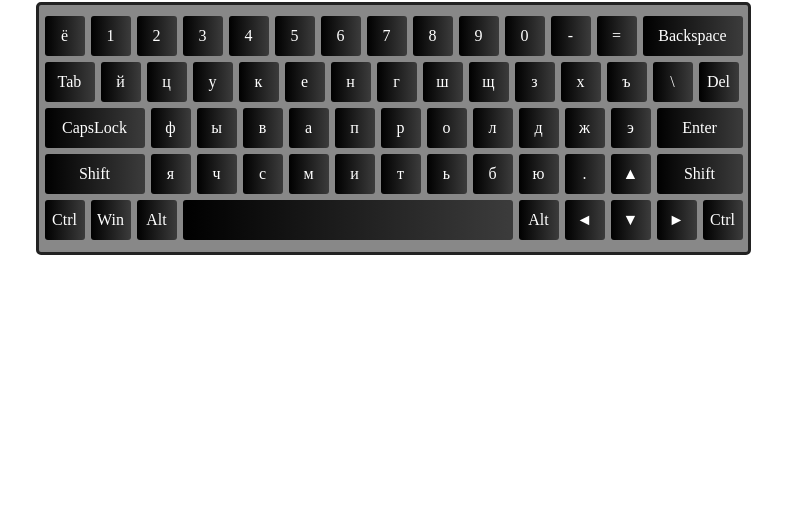
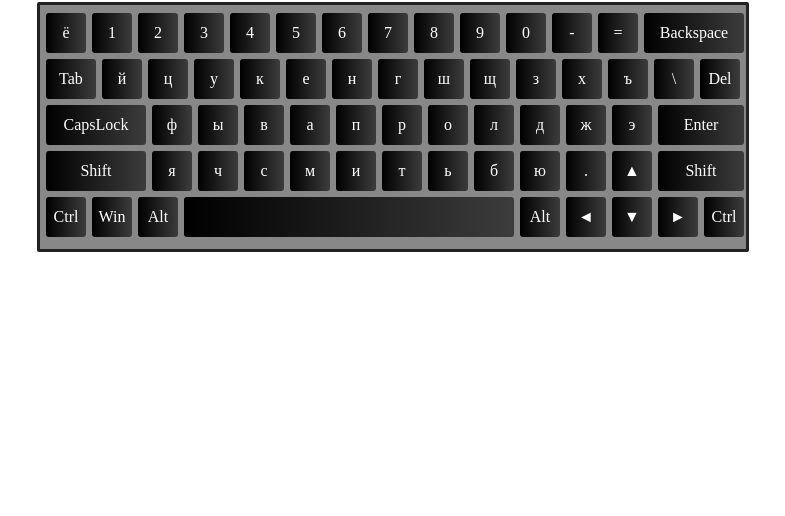
Before and after one commit to ShadeZP/Virtual-keyboard, a website: page index.html in a window 1280 px wide. Shown: the part 284-800 px from the top of the page, without its empty margins (247-1032 px from the left). Drawn offline with Linux system fonts and the light colour scheme.

Commit message:
feat: add final solution

```diff
--- a/script.js
+++ b/script.js
@@ -1,3 +1,7 @@
+const textarea = document.createElement('textarea');
+const title = document.createElement('p');
+const keyboard = document.createElement('div');
+
 const KEYS = [
   {
     code: 'Backquote',
@@ -184,122 +188,170 @@ const KEYS = [
   }, {
     code: 'Backspace',
     eng: {
+      caps: 'Backspace',
       caseDown: 'Backspace',
       caseUp: 'Backspace',
+      loverCaps: 'Backspace',
     },
     rus: {
+      caps: 'Backspace',
       caseDown: 'Backspace',
       caseUp: 'Backspace',
+      loverCaps: 'Backspace',
     },
   }, {
     code: 'Tab',
     eng: {
+      caps: 'Tab',
       caseDown: 'Tab',
       caseUp: 'Tab',
+      loverCaps: 'Tab',
     },
     rus: {
+      caps: 'Tab',
       caseDown: 'Tab',
       caseUp: 'Tab',
+      loverCaps: 'Tab',
     },
   }, {
     code: 'KeyQ',
     eng: {
+      caps: 'Q',
       caseDown: 'q',
       caseUp: 'Q',
+      loverCaps: 'q',
     },
     rus: {
+      caps: 'Й',
       caseDown: 'й',
       caseUp: 'Й',
+      loverCaps: 'й',
     },
   }, {
     code: 'KeyW',
     eng: {
+      caps: 'W',
       caseDown: 'w',
       caseUp: 'W',
+      loverCaps: 'w',
     },
     rus: {
+      caps: 'Ц',
       caseDown: 'ц',
       caseUp: 'Ц',
+      loverCaps: 'ц',
     },
   }, {
     code: 'KeyE',
     eng: {
+      caps: 'E',
       caseDown: 'e',
       caseUp: 'E',
+      loverCaps: 'e',
     },
     rus: {
+      caps: 'У',
       caseDown: 'у',
       caseUp: 'У',
+      loverCaps: 'у',
     },
   }, {
     code: 'KeyR',
     eng: {
+      caps: 'R',
       caseDown: 'r',
       caseUp: 'R',
+      loverCaps: 'r',
     },
     rus: {
+      caps: 'К',
       caseDown: 'к',
       caseUp: 'К',
+      loverCaps: 'к',
     },
   }, {
     code: 'KeyT',
     eng: {
+      caps: 'T',
       caseDown: 't',
       caseUp: 'T',
+      loverCaps: 't',
     },
     rus: {
+      caps: 'Е',
       caseDown: 'е',
       caseUp: 'Е',
+      loverCaps: 'е',
     },
   }, {
     code: 'KeyY',
     eng: {
+      caps: 'Y',
       caseDown: 'y',
       caseUp: 'Y',
+      loverCaps: 'y',
     },
     rus: {
+      caps: 'Н',
       caseDown: 'н',
       caseUp: 'Н',
+      loverCaps: 'н',
     },
   }, {
     code: 'KeyU',
     eng: {
+      caps: 'U',
       caseDown: 'u',
       caseUp: 'U',
+      loverCaps: 'u',
     },
     rus: {
+      caps: 'Г',
       caseDown: 'г',
       caseUp: 'Г',
+      loverCaps: 'г',
     },
   }, {
     code: 'KeyI',
     eng: {
+      caps: 'I',
       caseDown: 'i',
       caseUp: 'I',
+      loverCaps: 'i',
     },
     rus: {
+      caps: 'Ш',
       caseDown: 'ш',
       caseUp: 'Ш',
+      loverCaps: 'ш',
     },
   }, {
     code: 'KeyO',
     eng: {
+      caps: 'O',
       caseDown: 'o',
       caseUp: 'O',
+      loverCaps: 'o',
     },
     rus: {
+      caps: 'Щ',
       caseDown: 'щ',
       caseUp: 'Щ',
+      loverCaps: 'щ',
     },
   }, {
     code: 'KeyP',
     eng: {
+      caps: 'P',
       caseDown: 'p',
       caseUp: 'P',
+      loverCaps: 'p',
     },
     rus: {
+      caps: 'З',
       caseDown: 'з',
       caseUp: 'З',
+      loverCaps: 'з',
     },
   }, {
     code: 'BracketLeft',
@@ -346,112 +398,156 @@ const KEYS = [
   }, {
     code: 'Delete',
     eng: {
+      caps: 'Del',
       caseDown: 'Del',
       caseUp: 'Del',
+      loverCaps: 'Del',
     },
     rus: {
+      caps: 'Del',
       caseDown: 'Del',
       caseUp: 'Del',
+      loverCaps: 'Del',
     },
   }, {
     code: 'CapsLock',
     eng: {
+      caps: 'CapsLock',
       caseDown: 'CapsLock',
       caseUp: 'CapsLock',
+      loverCaps: 'CapsLock',
     },
     rus: {
+      caps: 'CapsLock',
       caseDown: 'CapsLock',
       caseUp: 'CapsLock',
+      loverCaps: 'CapsLock',
     },
   }, {
     code: 'KeyA',
     eng: {
+      caps: 'A',
       caseDown: 'a',
       caseUp: 'A',
+      loverCaps: 'a',
     },
     rus: {
+      caps: 'Ф',
       caseDown: 'ф',
       caseUp: 'Ф',
+      loverCaps: 'ф',
     },
   }, {
     code: 'KeyS',
     eng: {
+      caps: 'S',
       caseDown: 's',
       caseUp: 'S',
+      loverCaps: 's',
     },
     rus: {
+      caps: 'Ы',
       caseDown: 'ы',
       caseUp: 'Ы',
+      loverCaps: 'ы',
     },
   }, {
     code: 'KeyD',
     eng: {
+      caps: 'D',
       caseDown: 'd',
       caseUp: 'D',
+      loverCaps: 'd',
     },
     rus: {
+      caps: 'В',
       caseDown: 'в',
       caseUp: 'В',
+      loverCaps: 'в',
     },
   }, {
     code: 'KeyF',
     eng: {
+      caps: 'F',
       caseDown: 'f',
       caseUp: 'F',
+      loverCaps: 'f',
     },
     rus: {
+      caps: 'А',
       caseDown: 'а',
       caseUp: 'А',
+      loverCaps: 'а',
     },
   }, {
     code: 'KeyG',
     eng: {
+      caps: 'G',
       caseDown: 'g',
       caseUp: 'G',
+      loverCaps: 'g',
     },
     rus: {
+      caps: 'П',
       caseDown: 'п',
       caseUp: 'П',
+      loverCaps: 'п',
     },
   }, {
     code: 'KeyH',
     eng: {
+      caps: 'H',
       caseDown: 'h',
       caseUp: 'H',
+      loverCaps: 'h',
     },
     rus: {
+      caps: 'Р',
       caseDown: 'р',
       caseUp: 'Р',
+      loverCaps: 'р',
     },
   }, {
     code: 'KeyJ',
     eng: {
+      caps: 'J',
       caseDown: 'j',
       caseUp: 'J',
+      loverCaps: 'j',
     },
     rus: {
+      caps: 'О',
       caseDown: 'о',
       caseUp: 'О',
+      loverCaps: 'о',
     },
   }, {
     code: 'KeyK',
     eng: {
+      caps: 'K',
       caseDown: 'k',
       caseUp: 'K',
+      loverCaps: 'k',
     },
     rus: {
+      caps: 'Л',
       caseDown: 'л',
       caseUp: 'Л',
+      loverCaps: 'л',
     },
   }, {
     code: 'KeyL',
     eng: {
+      caps: 'L',
       caseDown: 'l',
       caseUp: 'L',
+      loverCaps: 'l',
     },
     rus: {
+      caps: 'Д',
       caseDown: 'д',
       caseUp: 'Д',
+      loverCaps: 'д',
     },
   }, {
     code: 'Semicolon',
@@ -484,92 +580,128 @@ const KEYS = [
   }, {
     code: 'Enter',
     eng: {
+      caps: 'Enter',
       caseDown: 'Enter',
       caseUp: 'Enter',
+      loverCaps: 'Enter',
     },
     rus: {
+      caps: 'Enter',
       caseDown: 'Enter',
       caseUp: 'Enter',
+      loverCaps: 'Enter',
     },
   }, {
     code: 'ShiftLeft',
     eng: {
+      caps: 'Shift',
       caseDown: 'Shift',
       caseUp: 'Shift',
+      loverCaps: 'Shift',
     },
     rus: {
+      caps: 'Shift',
       caseDown: 'Shift',
       caseUp: 'Shift',
+      loverCaps: 'Shift',
     },
   }, {
     code: 'KeyZ',
     eng: {
+      caps: 'Z',
       caseDown: 'z',
       caseUp: 'Z',
+      loverCaps: 'z',
     },
     rus: {
+      caps: 'Я',
       caseDown: 'я',
       caseUp: 'Я',
+      loverCaps: 'я',
     },
   }, {
     code: 'KeyX',
     eng: {
+      caps: 'X',
       caseDown: 'x',
       caseUp: 'X',
+      loverCaps: 'x',
     },
     rus: {
+      caps: 'Ч',
       caseDown: 'ч',
       caseUp: 'Ч',
+      loverCaps: 'ч',
     },
   }, {
     code: 'KeyC',
     eng: {
+      caps: 'C',
       caseDown: 'c',
       caseUp: 'C',
+      loverCaps: 'c',
     },
     rus: {
+      caps: 'С',
       caseDown: 'с',
       caseUp: 'С',
+      loverCaps: 'с',
     },
   }, {
     code: 'KeyV',
     eng: {
+      caps: 'V',
       caseDown: 'v',
       caseUp: 'V',
+      loverCaps: 'v',
     },
     rus: {
+      caps: 'М',
       caseDown: 'м',
       caseUp: 'М',
+      loverCaps: 'м',
     },
   }, {
     code: 'KeyB',
     eng: {
+      caps: 'B',
       caseDown: 'b',
       caseUp: 'B',
+      loverCaps: 'b',
     },
     rus: {
+      caps: 'И',
       caseDown: 'и',
       caseUp: 'И',
+      loverCaps: 'и',
     },
   }, {
     code: 'KeyN',
     eng: {
+      caps: 'N',
       caseDown: 'n',
       caseUp: 'N',
+      loverCaps: 'n',
     },
     rus: {
+      caps: 'Т',
       caseDown: 'т',
       caseUp: 'Т',
+      loverCaps: 'т',
     },
   }, {
     code: 'KeyM',
     eng: {
+      caps: 'M',
       caseDown: 'm',
       caseUp: 'M',
+      loverCaps: 'm',
     },
     rus: {
+      caps: 'Ь',
       caseDown: 'ь',
       caseUp: 'Ь',
+      loverCaps: 'ь',
     },
   }, {
     code: 'Comma',
@@ -616,112 +748,156 @@ const KEYS = [
   }, {
     code: 'ArrowUp',
     eng: {
+      caps: '▲',
       caseDown: '▲',
       caseUp: '▲',
+      loverCaps: '▲',
     },
     rus: {
+      caps: '▲',
       caseDown: '▲',
       caseUp: '▲',
+      loverCaps: '▲',
     },
   }, {
     code: 'ShiftRight',
     eng: {
+      caps: 'Shift',
       caseDown: 'Shift',
       caseUp: 'Shift',
+      loverCaps: 'Shift',
     },
     rus: {
+      caps: 'Shift',
       caseDown: 'Shift',
       caseUp: 'Shift',
+      loverCaps: 'Shift',
     },
   }, {
     code: 'ControlLeft',
     eng: {
+      caps: 'Ctrl',
       caseDown: 'Ctrl',
       caseUp: 'Ctrl',
+      loverCaps: 'Ctrl',
     },
     rus: {
+      caps: 'Ctrl',
       caseDown: 'Ctrl',
       caseUp: 'Ctrl',
+      loverCaps: 'Ctrl',
     },
   }, {
     code: 'MetaLeft',
     eng: {
+      caps: 'Win',
       caseDown: 'Win',
       caseUp: 'Win',
+      loverCaps: 'Win',
     },
     rus: {
+      caps: 'Win',
       caseDown: 'Win',
       caseUp: 'Win',
+      loverCaps: 'Win',
     },
   }, {
     code: 'AltLeft',
     eng: {
+      caps: 'Alt',
       caseDown: 'Alt',
       caseUp: 'Alt',
+      loverCaps: 'Alt',
     },
     rus: {
+      caps: 'Alt',
       caseDown: 'Alt',
       caseUp: 'Alt',
+      loverCaps: 'Alt',
     },
   }, {
     code: 'Space',
     eng: {
+      caps: ' ',
       caseDown: ' ',
       caseUp: ' ',
+      loverCaps: ' ',
     },
     rus: {
+      caps: ' ',
       caseDown: ' ',
       caseUp: ' ',
+      loverCaps: ' ',
     },
   }, {
     code: 'AltRight',
     eng: {
+      caps: 'Alt',
       caseDown: 'Alt',
       caseUp: 'Alt',
+      loverCaps: 'Alt',
     },
     rus: {
+      caps: 'Alt',
       caseDown: 'Alt',
       caseUp: 'Alt',
+      loverCaps: 'Alt',
     },
   }, {
     code: 'ArrowLeft',
     eng: {
+      caps: '◄',
       caseDown: '◄',
       caseUp: '◄',
+      loverCaps: '◄',
     },
     rus: {
+      caps: '◄',
       caseDown: '◄',
       caseUp: '◄',
+      loverCaps: '◄',
     },
   }, {
     code: 'ArrowDown',
     eng: {
+      caps: '▼',
       caseDown: '▼',
       caseUp: '▼',
+      loverCaps: '▼',
     },
     rus: {
+      caps: '▼',
       caseDown: '▼',
       caseUp: '▼',
+      loverCaps: '▼',
     },
   }, {
     code: 'ArrowRight',
     eng: {
+      caps: '►',
       caseDown: '►',
       caseUp: '►',
+      loverCaps: '►',
     },
     rus: {
+      caps: '►',
       caseDown: '►',
       caseUp: '►',
+      loverCaps: '►',
     },
   }, {
     code: 'ControlRight',
     eng: {
+      caps: 'Ctrl',
       caseDown: 'Ctrl',
       caseUp: 'Ctrl',
+      loverCaps: 'Ctrl',
     },
     rus: {
+      caps: 'Ctrl',
       caseDown: 'Ctrl',
       caseUp: 'Ctrl',
+      loverCaps: 'Ctrl',
     },
   },
 ];
@@ -740,30 +916,28 @@ class Key {
       case 'Backspace':
       case 'CapsLock':
       case 'ShiftLeft':
-        key.className = `key large ${this.code}`;
+        key.className = `key ${this.code} large`;
         break;
       case 'Tab':
-        key.className = `key Tab ${this.code}`;
+        key.className = `key ${this.code} Tab`;
         break;
       case 'Enter':
       case 'ShiftRight':
-        key.className = `key middle ${this.code}`;
+        key.className = `key ${this.code} middle`;
         break;
       case 'Space':
-        key.className = `key Space ${this.code}`;
+        key.className = `key ${this.code} Space`;
         break;
       default:
         key.className = `key ${this.code}`;
     }
 
-    // key.setAttribute('data-code', this.code);
-
     if (this.rus) {
       template += '<span class="rus">';
       template += `<span class="caseDown">${this.rus.caseDown}</span>`;
       template += `<span class="caseUP hidden">${this.rus.caseUp}</span>`;
-      template += `<span class="caps hidden">${this.rus.caps || this.rus.caseUp}</span>`;
-      template += `<span class="loverCaps hidden">${this.rus.loverCaps || this.rus.caseDown}</span>`;
+      template += `<span class="caps hidden">${this.rus.caps}</span>`;
+      template += `<span class="loverCaps hidden">${this.rus.loverCaps}</span>`;
       template += '</span>';
     }
 
@@ -771,8 +945,8 @@ class Key {
       template += '<span class="eng hidden">';
       template += `<span class="caseDown hidden">${this.eng.caseDown}</span>`;
       template += `<span class="caseUP hidden">${this.eng.caseUp}</span>`;
-      template += `<span class="caps hidden">${this.eng.caps || this.eng.caseUp}</span>`;
-      template += `<span class="loverCaps hidden">${this.eng.loverCaps || this.eng.caseDown}</span>`;
+      template += `<span class="caps hidden">${this.eng.caps}</span>`;
+      template += `<span class="loverCaps hidden">${this.eng.loverCaps}</span>`;
       template += '</span>';
     }
 
@@ -798,8 +972,6 @@ const renderKeysToDom = () => {
   container.append(frag);
 };
 
-const eventKeys = ['Backspace', 'Tab', 'Delete', 'Enter', 'CapsLock', 'ShiftLeft', 'ShiftRight', 'ControlLeft', 'MetaLeft', 'AltLeft', 'AltRight', 'ControlRight'];
-
 const pressedKey = {
   event: null,
   code: null,
@@ -815,10 +987,10 @@ const settings = {
   CapsLockActive: false,
 };
 
-function changeCase() {
+const changeCase = () => {
   const elem = document.querySelectorAll(`span.${settings.lang}`);
   for (let i = 0; i < elem.length; i += 1) {
-    for (let j = 0; j < 3; j += 1) {
+    for (let j = 0; j < 4; j += 1) {
       if (!elem[i].querySelectorAll('span')[j].classList.contains('hidden')) {
         elem[i].querySelectorAll('span')[j].classList.add('hidden');
       }
@@ -837,7 +1009,7 @@ function changeCase() {
       settings.case = 'caseDown';
     }
   }
-}
+};
 
 const changeLang = () => {
   const elem = document.querySelectorAll(`span.${settings.lang}`);
@@ -858,25 +1030,30 @@ const changeLang = () => {
   }
 };
 
-function initLanguage() {
+const initLanguage = () => {
   if (localStorage.lang === 'eng') {
     changeLang();
   }
-}
+};
+
+const setFocus = () => {
+  textarea.focus();
+};
+setFocus();
 
 let textArea = null;
 
-function addActive() {
+const addActive = () => {
   pressedKey.element.classList.add('active');
-}
+};
 
-function removeActive() {
+const removeActive = () => {
   if (pressedKey.element) {
     if (pressedKey.element.classList.contains('active')) {
       pressedKey.element.classList.remove('active');
     }
   }
-}
+};
 
 function KeyFunction() {
   let cursorPosition = textArea.selectionStart;
@@ -947,26 +1124,49 @@ function KeyFunction() {
         changeCase();
       }
       break;
+    case 'ArrowLeft':
+      cursorPosition -= 1;
+      textArea.selectionEnd = cursorPosition;
+      break;
+    case 'ArrowRight':
+      cursorPosition += 1;
+      textArea.selectionStart = cursorPosition;
+      break;
+    case 'ControlRight':
+    case 'ControlLeft':
+    case 'AltRight':
+    case 'AltLeft':
+    case 'MetaLeft':
+      pressedKey.char = '';
+      write();
+      break;
     default:
       write();
+  }
+  if (pressedKey.event.altKey && pressedKey.event.ctrlKey && pressedKey.event.shiftKey) {
+    return (1);
   }
   if (pressedKey.event.altKey && pressedKey.event.ctrlKey) {
     changeLang();
   }
 }
 
-function keyDownHandler(event) {
+const keyDownHandler = (event) => {
   event.preventDefault();
+  KEYS.forEach((elem) => {
+    if (elem.code === event.code) {
       pressedKey.event = event;
       pressedKey.code = event.code;
       [pressedKey.element] = document.getElementsByClassName(event.code);
       pressedKey.char = pressedKey.element.querySelectorAll(':not(.hidden)')[1].textContent;
       KeyFunction();
       addActive();
-// "MetaLeft" === pressedKey.code ? (this.addActiveState(), setTimeout(removeActiveState.bind(this), 300)) : ["CapsLock", "ShiftLeft", "ShiftRight"].includes(pressedKey.code) || addActiveState();
+      setFocus();
     }
+  });
+};
 
-function KeyUpHandler(event) {
+const KeyUpHandler = (event) => {
   const elem = document.getElementsByClassName(event.code)[0];
   if (elem) {
     pressedKey.element = elem.closest('div');
@@ -982,26 +1182,28 @@ function KeyUpHandler(event) {
   } else {
     removeActive();
   }
-}
+};
 
-function mouseDownHandler(event) {
+const mouseDownHandler = (event) => {
   if (event.target.tagName.toLowerCase() === 'span') {
     pressedKey.event = event;
     pressedKey.element = event.target.closest('div');
-    [, , pressedKey.code] = pressedKey.element.classList;
+    [, pressedKey.code] = pressedKey.element.classList;
     pressedKey.char = event.target.textContent;
     KeyFunction();
     addActive();
+    setFocus();
     event.preventDefault();
+  } else {
+    setFocus();
   }
-}
+};
 
-function mouseUpHandler(event) {
-  pressedKey.event = event;
-  pressedKey.element = event.target.closest('div');
+const mouseUpHandler = () => {
+  setFocus();
   if (pressedKey.element) {
     if (pressedKey.element.classList.contains('key')) {
-      [, , pressedKey.code] = pressedKey.element.classList;
+      [, pressedKey.code] = pressedKey.element.classList;
     }
   }
   removeActive();
@@ -1017,18 +1219,15 @@ function mouseUpHandler(event) {
       changeCase();
     }
   }
-}
+};
 
 window.onload = function init() {
   if (KEYS) {
-    const textarea = document.createElement('textarea');
-    const title = document.createElement('p');
-    const keyboard = document.createElement('div');
-    title.innerText = 'Переключение языков пока Ctrl + Alt';
+    title.innerText = 'Переключение языков Ctrl + Alt'
     textarea.classList.add('textarea');
     textarea.setAttribute('id', 'textarea');
     textarea.autofocus = true;
-    title.classList.add('title'); // TODO нет такого стиля доделать
+    title.classList.add('title');
     keyboard.classList.add('keyboard');
     document.body.append(textarea);
     document.body.append(title);
--- a/style.css
+++ b/style.css
@@ -1,6 +1,5 @@
 .centralizer {
     margin: 0 auto;
-    font-family: "Trebuchet MS", "Helvetica", sans-serif
 }
 
 .textarea {
@@ -35,20 +34,17 @@
 
 .title {
     font-size: 30px;
-    color: rgba(101, 134, 177, 0.8);
-    -webkit-text-stroke: 1px rgba(114, 177, 101, 0.8);
-    -webkit-text-fill-color: rgba(101, 134, 177, 0.8)
 }
 
 .keyboard {
     width: 704px;
     margin: 0 auto;
-    padding: 5px;
+    padding: 2px;
     padding-left: 0;
     padding-bottom: 12px;
     background: #888888;
     border: 3px solid #222222;
-    border-radius: 5px;
+    border-radius: 2px;
     display: flex;
     flex-wrap: wrap;
 }
@@ -61,7 +57,6 @@
 }
 
 .key {
-    /* float: left; */
     width: 40px;
     height: 40px;
     margin-left: 6px;
@@ -70,45 +65,87 @@
     line-height: 40px;
     text-align: center;
     color: #ffffff;
-    /* background: black; */
     background-image: linear-gradient(to right, #000000 0%, #3D3D3D 51%, #828288 100%);
     background-size: 200% auto;
     transition: 1s;
     border-radius: 3px;
     cursor: pointer;
     user-select: none;
-    /* transition: border-radius 0.3s, background-color 0.3s */
+}
+
+.keyboard .key.active {
+    font-size: 1.4rem;
+    color: red;
+    animation: 0.1s tremor ease-out infinite;
+    -webkit-animation: 0.1s tremor ease-out infinite;
+}
+
+@-webkit-keyframes tremor {
+    0%, 25% {
+        left: -1px;
+        top:-1px;
+        -webkit-transform: translateX(-2px);
+        transform: translateX(-2px);
+    }
+    50%, 100% {
+        left: 1px;
+        top: 1px;
+        -webkit-transform: translateX(2px);
+        transform: translateX(2px);
+    }
+}
+@-moz-keyframes tremor {
+    0%, 25% {
+        left: -1px;
+        -webkit-transform: translateX(-2px);
+        transform: translateX(-2px);
+    }
+    50%, 100% {
+        left: 1px;
+        -webkit-transform: translateX(2px);
+        transform: translateX(2px);
+    }
+}
+@-ms-keyframes tremor {
+    0%, 25% {
+        left: -1px;
+        -webkit-transform: translateX(-2px);
+        transform: translateX(-2px);
+    }
+    50%, 100% {
+        left: 1px;
+        -webkit-transform: translateX(2px);
+        transform: translateX(2px);
+    }
+}
+@-o-keyframes tremor {
+    0%, 25% {
+        left: -1px;
+        -webkit-transform: translateX(-2px);
+        transform: translateX(-2px);
+    }
+    50%, 100% {
+        left: 1px;
+        -webkit-transform: translateX(2px);
+        transform: translateX(2px);
+    }
+}
+@keyframes tremor {
+    0%, 25% {
+        left: -1px;
+        -webkit-transform: translateX(-2px);
+        transform: translateX(-2px);
+    }
+    50%, 100% {
+        left: 1px;
+        -webkit-transform: translateX(2px);
+        transform: translateX(2px);
+    }
 }
 
 .key:hover {
-    /* background: #79aa89 */
     background-position: right center;
 }
-
-.keyboard .key.active {
-    background-color: #2cfd72;
-    border-radius: 50px
-}
-
-/* .keyboard .AltLeft,
-.keyboard .AltRight,
-.keyboard .ArrowUp,
-.keyboard .ArrowLeft,
-.keyboard .ArrowDown,
-.keyboard .ArrowRight,
-.keyboard .Backspace,
-.keyboard .CapsLock,
-.keyboard .ControlLeft,
-.keyboard .ControlRight,
-.keyboard .Delete,
-.keyboard .Enter,
-.keyboard .ShiftLeft,
-.keyboard .ShiftRight,
-.keyboard .Tab,
-.keyboard .MetaLeft {
-    font-weight: 600;
-    background-color: #222222
-} */
 
 .keyboard .Tab {
     width: 50px
@@ -118,10 +155,6 @@
     width: 100px
 }
 
-/* .keyboard .Delete {
-    width: 44px
-} */
-
 .keyboard .middle {
     width: 86px
 }
```
Lines whose indentation alone changed are shown as unchanged.
